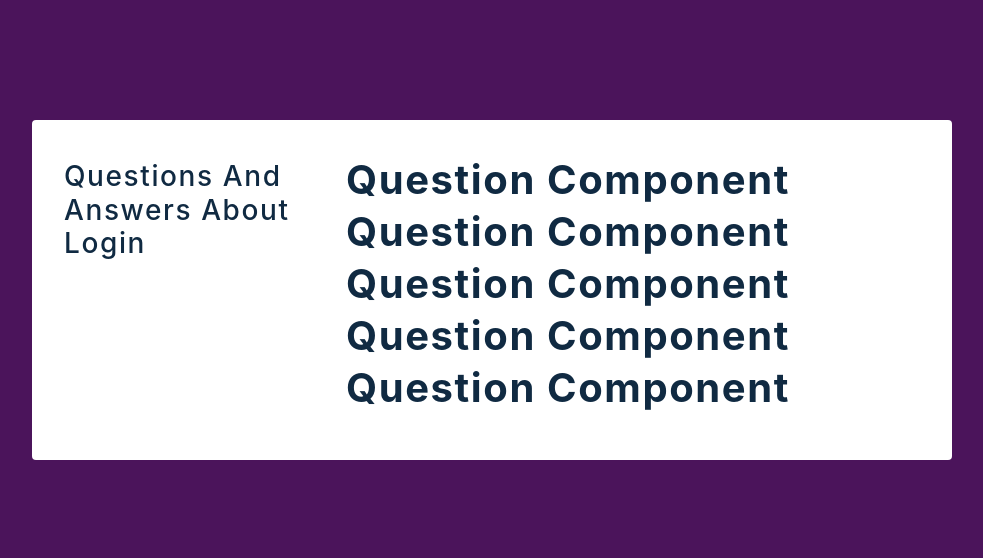
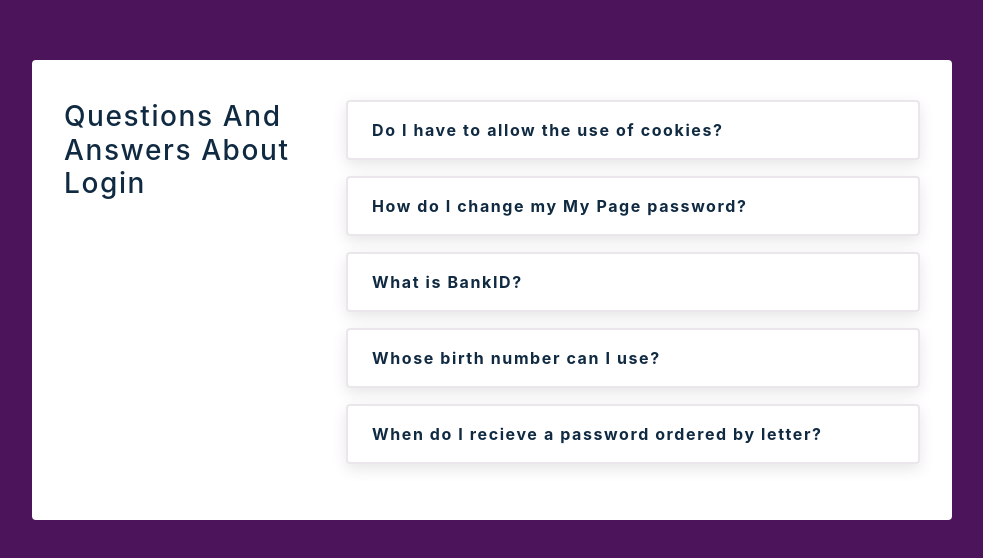
Before and after one commit to jos3ph-m/accordion, a React (Create React App) app: page / in a window 1280 px wide. Shown: the part 110-668 px from the top of the page, without its empty margins (148-1131 px from the left). Built offline with nearby package versions, Linux system fonts and the light colour scheme.

Commit message:
working on questions

```diff
--- a/src/Question.js
+++ b/src/Question.js
@@ -1,7 +1,13 @@
 import React, { useState } from 'react';
 import { AiOutlineMinus, AiOutlinePlus } from 'react-icons/ai';
-const Question = () => {
-  return <h2>question component</h2>;
+const Question = ({ title, info }) => {
+  return (
+    <article className="question">
+      <header>
+        <h4>{title}</h4>
+      </header>
+    </article>
+  );
 };
 
 export default Question;
```
